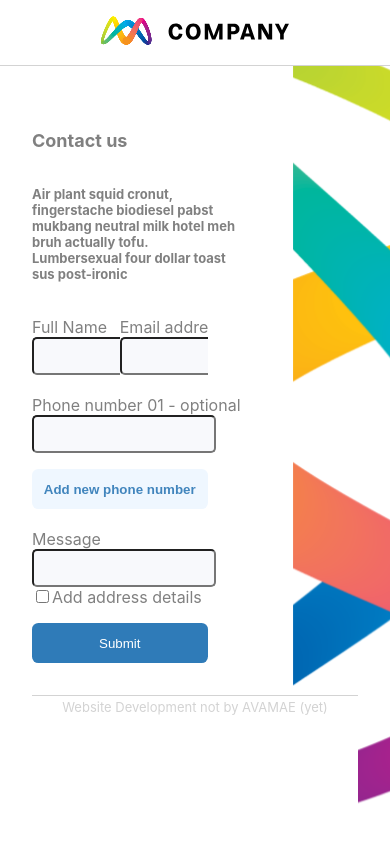
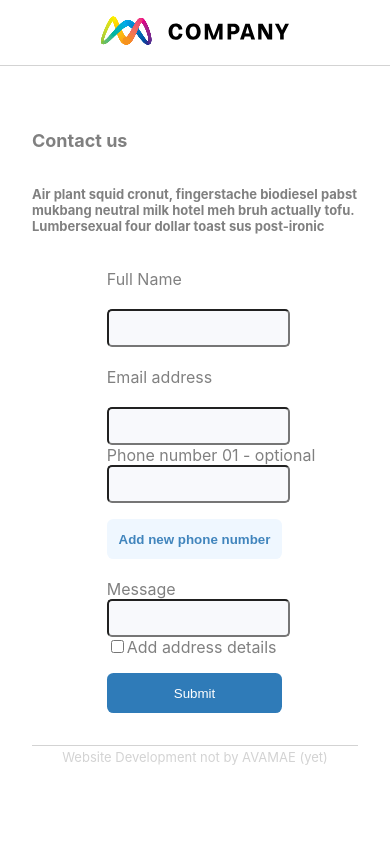
Before and after one commit to MichaelJRossDev/avamae-test, a React (Create React App) app: page /contact-us in a window 390 px wide. Shown: the top 842 px of the page. Built offline with nearby package versions, Linux system fonts and the light colour scheme; the HTML template or start-up script is replaced by a standard one.

Commit message:
Add loading gif and adjust formatting

```diff
--- a/src/components/HomeSwiper.js
+++ b/src/components/HomeSwiper.js
@@ -6,12 +6,14 @@ import './HomeSwiperStyles.css';
 import 'swiper/css';
 import 'swiper/css/bundle';
 
+import loadingImage from '../Resources/Loading_icon.gif'
+
 import axios from 'axios';
 import { useEffect, useState } from 'react';
 import { Link } from 'react-router-dom';
 
 function HomeSwiper() {
-    const [swiperContent, setSwiperContent] = useState([{Title: 'Loading...', Subtitle: 'Loading...', ImageUrl: 'https://m.media-amazon.com/images/I/61XTd8EsYqL._AC_SX466_.jpg'}]);
+    const [swiperContent, setSwiperContent] = useState([{Title: 'Loading...', Subtitle: 'Loading...', ImageUrl: loadingImage}]);
 
     function fetchBannerData() {
       axios.get('https://interview-assessment.api.avamae.co.uk/api/v1/home/banner-details')
@@ -34,7 +36,7 @@ function HomeSwiper() {
             loop>
             {swiperContent.map(slide => {
                 return (
-                <SwiperSlide className='Slide' style={{ backgroundImage: `linear-gradient(to left, rgba(245, 246, 252, 0), rgb(41, 40, 39)), url(${slide.ImageUrl})`}}>
+                <SwiperSlide className={'Slide'} style={{ backgroundImage: `linear-gradient(to left, rgba(245, 246, 252, 0), rgb(41, 40, 39)), url(${slide.ImageUrl})`}}>
                         <div className='BannerContent'>
                           <h1 className='BannerText'>{slide.Title}</h1>
                           <p className='BannerText'>{slide.Subtitle}</p>
--- a/src/components/HomeSwiperStyles.css
+++ b/src/components/HomeSwiperStyles.css
@@ -28,3 +28,12 @@
         background-position: center center;
     }
 }
+
+@media screen and (max-width: 550px) {
+    .swiper-button-prev, .swiper-button-next {
+        display: none !important;
+    }
+    .BannerContent {
+        margin-top: 9rem;
+    }
+}
--- a/src/pages/ContactUs.js
+++ b/src/pages/ContactUs.js
@@ -59,7 +59,7 @@ function ContactUs() {
             <div className="ContactUsContainer">
                     <h1>Contact us</h1>
                     <p><strong>Air plant squid cronut, fingerstache biodiesel pabst mukbang neutral milk hotel meh bruh actually tofu. Lumbersexual four dollar toast sus post-ironic</strong></p>
-                    <div className={submitted ? 'hidden' : ''}>
+                    <div className={submitted ? 'hidden' : 'ContactUsContainer2'}>
                         <Formik
                         initialValues={{fullName: '', email: '', phoneNumbers: [''], message: '', address1: '', address2: '', city: '', postcode: '', country: ''}}
                         validationSchema={validationSchema}
--- a/src/pages/ContactUsStyles.css
+++ b/src/pages/ContactUsStyles.css
@@ -35,7 +35,7 @@ input[type=text] {
 }
 
 .NewNumberButton {
-    width: 30.5rem;
+    width: 30rem;
     background-color: #EFF7FF;
     color: #4185BD;
 }
@@ -112,9 +112,29 @@ input {
     width: 30rem;
 }
 
+@media screen and (max-width: 1300px) {
+    .ContactUsImage {
+        display: none;
+    }
+    .NameAndEmail * {
+        display: block;
+        width: 30rem;
+        overflow: visible;
+    }
+}
 
 @media screen and (max-width: 550px) {
-    .NameAndEmail {
+    .ContactUsContainer {
+        width: 100%;
+    }
+    .ContactUsContainer2 {
+        margin: 0;
         display: flex;
+        flex-direction: column;
+        align-items: center;
+        justify-content: center;
+    }
+    .ContactUsContainer > * {
+        flex-basis: 1;
     }
 }
--- a/src/pages/HomeStyles.css
+++ b/src/pages/HomeStyles.css
@@ -96,6 +96,10 @@ button {
     margin-left: 1rem;
 }
 
+.ContainerSplit {
+    text-align: left;
+}
+
 
 @media screen and (max-width: 970px) {
     .TextBlock {
```
Also changed, not shown: src/Resources/Loading_icon.gif (added).
